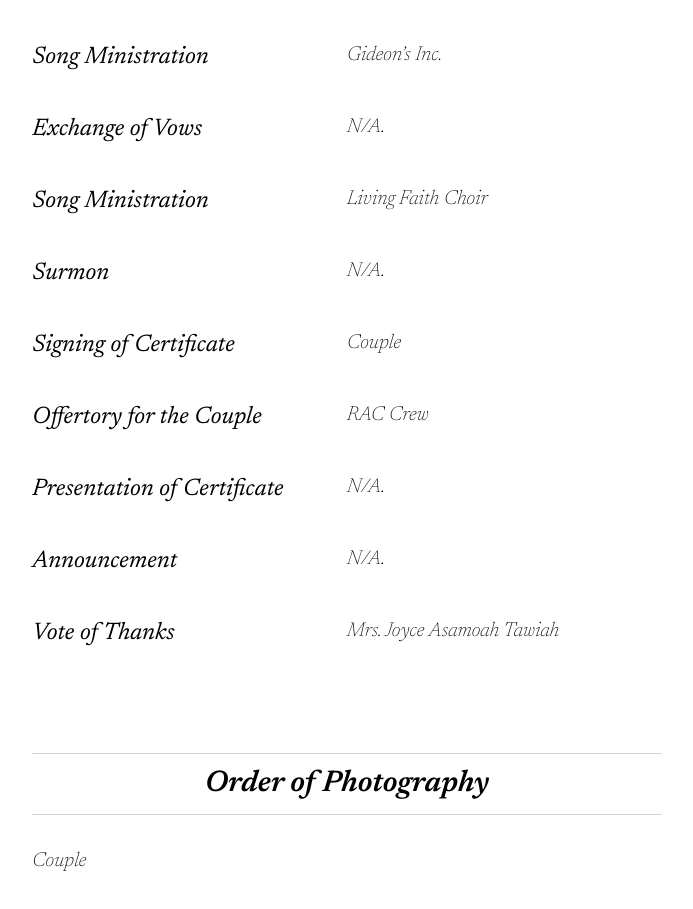
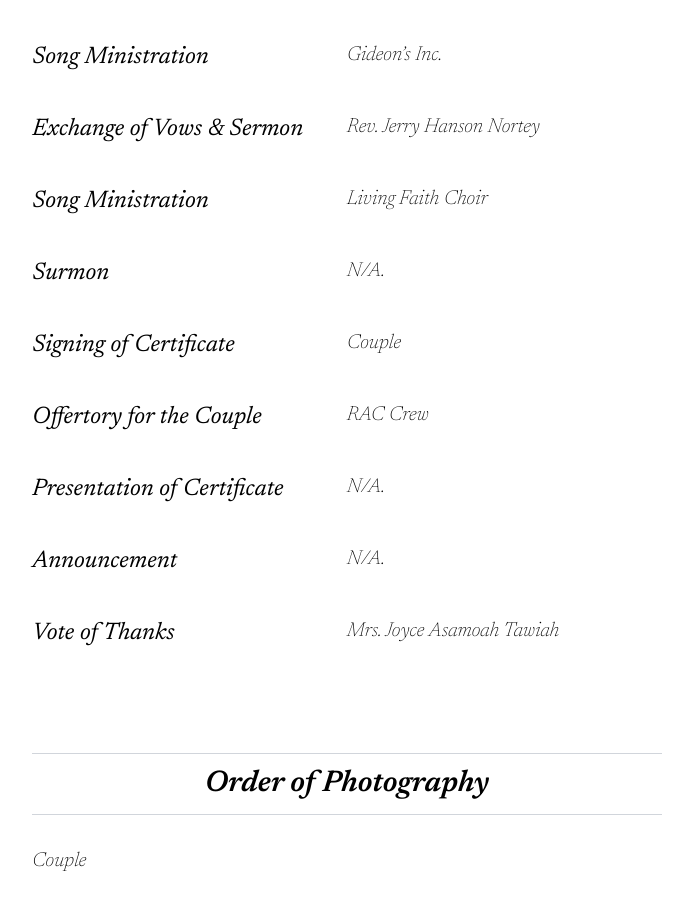
Before and after one commit to Kuameh/dbel, a React (Vite) app: page / in a window 1280 px wide. Shown: the part 1607-2516 px from the top of the page, without its empty margins (293-986 px from the left). Built offline with nearby package versions, Linux system fonts and the light colour scheme.

Commit message:
Update Exchange of Vows section in Program.jsx

```diff
--- a/src/pages/Program.jsx
+++ b/src/pages/Program.jsx
@@ -141,10 +141,10 @@ const Program = () => {
             </div>
             <div className="grid items-start justify-start md:grid-cols-2">
               <h2 className="mb-2 text-2xl font-normal italic">
-                Exchange of Vows
+                Exchange of Vows &amp; Sermon
               </h2>
               <ul className="text-xl font-light normal-case italic">
-                <li>N/A.</li>
+                <li>Rev. Jerry Hanson Nortey</li>
               </ul>
             </div>
             <div className="grid items-start justify-start md:grid-cols-2">
```
